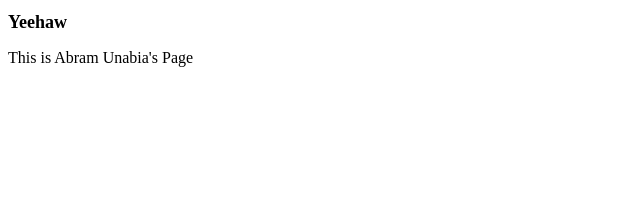
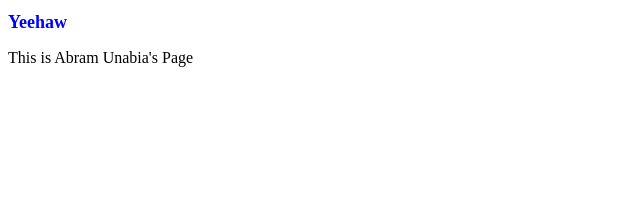
Before and after one commit to unabiabram/unabiabram.github.io, a Jekyll site: the page index.html, which Jekyll copies as it is, in a window 1280 px wide. Shown: the top 205 px of the page, without its empty margins (0-640 px from the left). Built offline with Jekyll 4.4.1, drawn with Linux system fonts in a browser that asks for light colours.

Commit message:
Update index.html

```diff
--- a/index.html
+++ b/index.html
@@ -2,6 +2,7 @@
 <style>
   h1{
     font-size: large;
+    color: blue;
   }
 </style>
 
```
